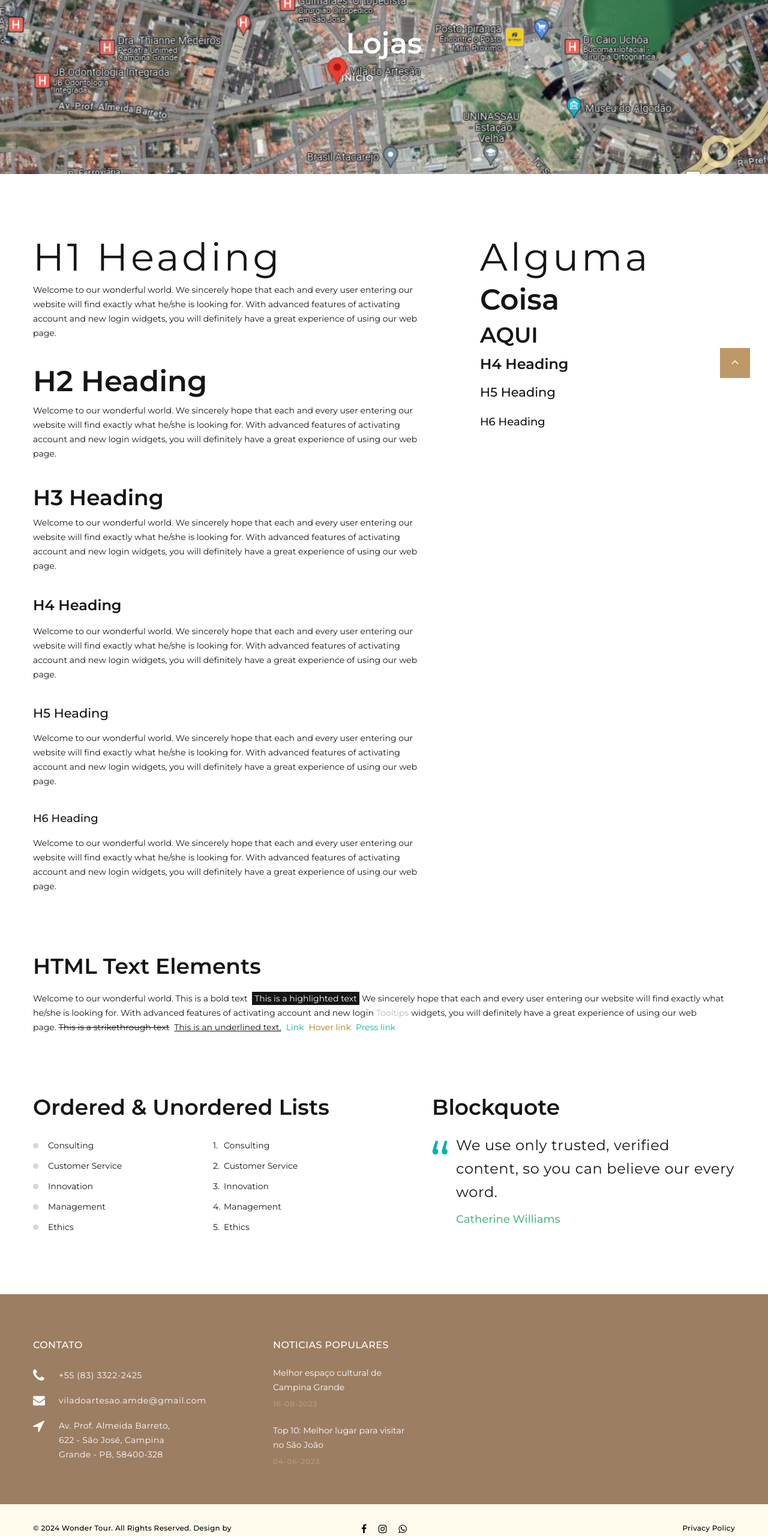
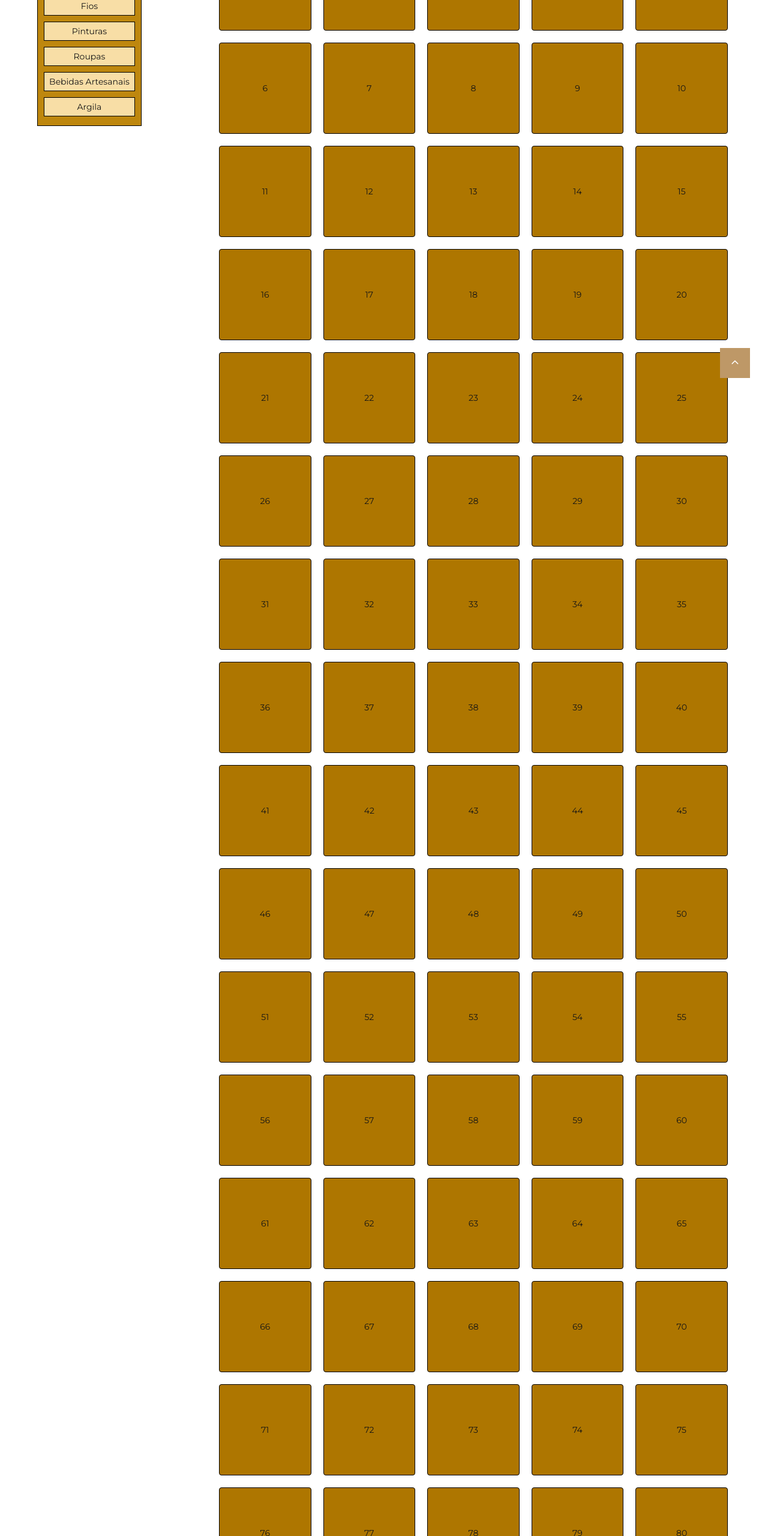
Before and after one commit to EstherGLima/ProjetoVilaDoArtesao, a plain HTML site: page site/stores.html in a window 1280 px wide. Shown: the part 240-2800 px from the top of the page at 60% size. Drawn offline with Linux system fonts and the light colour scheme.

Commit message:
page stores

```diff
--- /dev/null
+++ b/site/js/cards.js
@@ -0,0 +1,19 @@
+// Dados dos cards
+const cardsData = Array.from({ length: 83 }, (_, i) => i + 1);
+
+// Função para criar os cards
+function createCards() {
+  const container = document.querySelector(".card-container");
+  container.innerHTML = "";
+  cardsData.forEach((card) => {
+    const cardElement = document.createElement("div");
+    cardElement.classList.add("card");
+    cardElement.innerText = card;
+    cardElement.addEventListener("click", () => {
+      window.location.href = loja / `${card}`.html;
+    });
+    container.appendChild(cardElement);
+  });
+}
+
+createCards();
--- a/site/stores.html
+++ b/site/stores.html
@@ -2,20 +2,96 @@
 <html class="wide wow-animation" lang="en">
   <head>
     <title>Lojas</title>
-    <meta name="format-detection" content="telephone=no">
-    <meta name="viewport" content="width=device-width, height=device-height, initial-scale=1.0, maximum-scale=1.0, user-scalable=0">
-    <meta http-equiv="X-UA-Compatible" content="IE=edge">
-    <meta charset="utf-8">
-    <link rel="icon" href="fotos/logo1.jpg" type="image/x-icon">
+    <meta name="format-detection" content="telephone=no" />
+    <meta
+      name="viewport"
+      content="width=device-width, height=device-height, initial-scale=1.0, maximum-scale=1.0, user-scalable=0"
+    />
+    <meta http-equiv="X-UA-Compatible" content="IE=edge" />
+    <meta charset="utf-8" />
+    <link rel="icon" href="fotos/logo1.jpg" type="image/x-icon" />
     <!-- Stylesheets-->
-    <link rel="stylesheet" type="text/css" href="//fonts.googleapis.com/css?family=Montserrat:400,500,600,700%7CPoppins:400%7CTeko:300,400">
-    <link rel="stylesheet" href="css/bootstrap.css">
-    <link rel="stylesheet" href="css/fonts.css">
-    <link rel="stylesheet" href="css/style.css">
-    <style>.ie-panel{display: none;background: #212121;padding: 10px 0;box-shadow: 3px 3px 5px 0 rgba(0,0,0,.3);clear: both;text-align:center;position: relative;z-index: 1;} html.ie-10 .ie-panel, html.lt-ie-10 .ie-panel {display: block;}</style>
+    <link
+      rel="stylesheet"
+      type="text/css"
+      href="//fonts.googleapis.com/css?family=Montserrat:400,500,600,700%7CPoppins:400%7CTeko:300,400"
+    />
+    <link rel="stylesheet" href="css/bootstrap.css" />
+    <link rel="stylesheet" href="css/fonts.css" />
+    <link rel="stylesheet" href="css/style.css" />
+    <style>
+      .ie-panel {
+        display: none;
+        background: #212121;
+        padding: 10px 0;
+        box-shadow: 3px 3px 5px 0 rgba(0, 0, 0, 0.3);
+        clear: both;
+        text-align: center;
+        position: relative;
+        z-index: 1;
+      }
+      html.ie-10 .ie-panel,
+      html.lt-ie-10 .ie-panel {
+        display: block;
+      }
+      .card-filter {
+        display: flex;
+        flex-direction: row;
+        justify-content: space-around;
+      }
+      .card-container {
+        display: grid;
+        grid-template-columns:  repeat(5, 1fr);
+        grid-gap: 10px;
+        justify-content: space-around;
+        transition: margin-right 0.5s ease;
+      }
+      .card {
+        display: flex;
+        align-items: center;
+        justify-content: center;
+        width: 12vw;
+        height: 19vh;
+        align-items: center;
+        background-color: #ae7600;
+        border: 1px solid #000;
+        margin: 5px;
+        cursor: pointer;
+      }
+      .filter-card-container {
+        display: flex;
+        flex-direction: column;
+        align-items: center;
+        justify-content: start;
+        padding: 10px;
+        background-color: #be870e;
+        border: 1px solid #000;
+        height: max-content;
+      }
+
+      .filter-card {
+        background-color: #f8dea6;
+        border: 1px solid #000;
+        width: 100%;
+        margin: 5px;
+        padding: 3px;
+        cursor: pointer;
+        text-align: center;
+      }
+
+
+    </style>
   </head>
   <body>
-    <div class="ie-panel"><a href="http://windows.microsoft.com/en-US/internet-explorer/"><img src="images/ie8-panel/warning_bar_0000_us.jpg" height="42" width="820" alt="You are using an outdated browser. For a faster, safer browsing experience, upgrade for free today."></a></div>
+    <div class="ie-panel">
+      <a href="http://windows.microsoft.com/en-US/internet-explorer/"
+        ><img
+          src="images/ie8-panel/warning_bar_0000_us.jpg"
+          height="42"
+          width="820"
+          alt="You are using an outdated browser. For a faster, safer browsing experience, upgrade for free today."
+      /></a>
+    </div>
     <div class="preloader">
       <div class="preloader-body">
         <div class="cssload-container">
@@ -29,24 +105,60 @@
       <header class="section page-header">
         <!-- RD Navbar-->
         <div class="rd-navbar-wrap">
-          <nav class="rd-navbar rd-navbar-corporate" data-layout="rd-navbar-fixed" data-sm-layout="rd-navbar-fixed" data-md-layout="rd-navbar-fixed" data-md-device-layout="rd-navbar-fixed" data-lg-layout="rd-navbar-static" data-lg-device-layout="rd-navbar-fixed" data-xl-layout="rd-navbar-static" data-xl-device-layout="rd-navbar-static" data-xxl-layout="rd-navbar-static" data-xxl-device-layout="rd-navbar-static" data-lg-stick-up-offset="46px" data-xl-stick-up-offset="46px" data-xxl-stick-up-offset="106px" data-lg-stick-up="true" data-xl-stick-up="true" data-xxl-stick-up="true">
-            <div class="rd-navbar-collapse-toggle rd-navbar-fixed-element-1" data-rd-navbar-toggle=".rd-navbar-collapse"><span></span></div>
+          <nav
+            class="rd-navbar rd-navbar-corporate"
+            data-layout="rd-navbar-fixed"
+            data-sm-layout="rd-navbar-fixed"
+            data-md-layout="rd-navbar-fixed"
+            data-md-device-layout="rd-navbar-fixed"
+            data-lg-layout="rd-navbar-static"
+            data-lg-device-layout="rd-navbar-fixed"
+            data-xl-layout="rd-navbar-static"
+            data-xl-device-layout="rd-navbar-static"
+            data-xxl-layout="rd-navbar-static"
+            data-xxl-device-layout="rd-navbar-static"
+            data-lg-stick-up-offset="46px"
+            data-xl-stick-up-offset="46px"
+            data-xxl-stick-up-offset="106px"
+            data-lg-stick-up="true"
+            data-xl-stick-up="true"
+            data-xxl-stick-up="true"
+          >
+            <div
+              class="rd-navbar-collapse-toggle rd-navbar-fixed-element-1"
+              data-rd-navbar-toggle=".rd-navbar-collapse"
+            >
+              <span></span>
+            </div>
             <div class="rd-navbar-aside-outer">
               <div class="rd-navbar-aside">
                 <!-- RD Navbar Panel-->
                 <div class="rd-navbar-panel">
                   <!-- RD Navbar Toggle-->
-                  <button class="rd-navbar-toggle" data-rd-navbar-toggle=".rd-navbar-nav-wrap"><span></span></button>
+                  <button
+                    class="rd-navbar-toggle"
+                    data-rd-navbar-toggle=".rd-navbar-nav-wrap"
+                  >
+                    <span></span>
+                  </button>
                   <!-- RD Navbar Brand-->
                   <div class="rd-navbar-brand">
-                    <!--Brand--><a class="brand" href="index.html"><img src="fotos/logo5.png" alt="" width="225" height="18"/></a>
+                    <!--Brand--><a class="brand" href="index.html"
+                      ><img
+                        src="fotos/logo5.png"
+                        alt=""
+                        width="225"
+                        height="18"
+                    /></a>
                   </div>
                 </div>
                 <div class="rd-navbar-aside-right rd-navbar-collapse">
                   <ul class="rd-navbar-corporate-contacts">
                     <li>
                       <div class="unit unit-spacing-xs">
-                        <div class="unit-left"><span class="icon fa fa-clock-o"></span></div>
+                        <div class="unit-left">
+                          <span class="icon fa fa-clock-o"></span>
+                        </div>
                         <div class="unit-body">
                           <p>10:00<span>am</span> — 17:00<span>pm</span></p>
                         </div>
@@ -54,30 +166,53 @@
                     </li>
                     <li>
                       <div class="unit unit-spacing-xs">
-                        <div class="unit-left"><span class="icon fa fa-phone"></span></div>
-                        <div class="unit-body"><a class="link-phone" href="tel:#">+55 (83) 3322-2425</a></div>
+                        <div class="unit-left">
+                          <span class="icon fa fa-phone"></span>
+                        </div>
+                        <div class="unit-body">
+                          <a class="link-phone" href="tel:#"
+                            >+55 (83) 3322-2425</a
+                          >
+                        </div>
                       </div>
                     </li>
+                  </ul>
                 </div>
               </div>
             </div>
             <div class="rd-navbar-main-outer">
               <div class="rd-navbar-main">
                 <div class="rd-navbar-nav-wrap">
-                  <ul class="list-inline list-inline-md rd-navbar-corporate-list-social">
-                    <li><a class="icon fa fa-facebook" href="https://www.facebook.com/viladoartesaocg/?locale=pt_BR"></a></li>
-                    <li><a class="icon fa fa-instagram" href="https://www.instagram.com/viladoartesaocg?igsh=MXFxYnNnNDFsMnJwaA=="></a></li>
+                  <ul
+                    class="list-inline list-inline-md rd-navbar-corporate-list-social"
+                  >
+                    <li>
+                      <a
+                        class="icon fa fa-facebook"
+                        href="https://www.facebook.com/viladoartesaocg/?locale=pt_BR"
+                      ></a>
+                    </li>
+                    <li>
+                      <a
+                        class="icon fa fa-instagram"
+                        href="https://www.instagram.com/viladoartesaocg?igsh=MXFxYnNnNDFsMnJwaA=="
+                      ></a>
+                    </li>
                     <li><a class="icon fa fa-whatsapp" href="#"></a></li>
                   </ul>
                   <!-- RD Navbar Nav-->
                   <ul class="rd-navbar-nav">
-                    <li class="rd-nav-item "><a class="rd-nav-link" href="index.html">Início</a>
+                    <li class="rd-nav-item">
+                      <a class="rd-nav-link" href="index.html">Início</a>
                     </li>
-                    <li class="rd-nav-item active"><a class="rd-nav-link" href="stores.html">Lojas</a>
+                    <li class="rd-nav-item active">
+                      <a class="rd-nav-link" href="stores.html">Lojas</a>
                     </li>
-                    <li class="rd-nav-item"><a class="rd-nav-link" href="about.html">Sobre</a>
+                    <li class="rd-nav-item">
+                      <a class="rd-nav-link" href="about.html">Sobre</a>
                     </li>
-                    <li class="rd-nav-item"><a class="rd-nav-link" href="contact-us.html">Contato</a>
+                    <li class="rd-nav-item">
+                      <a class="rd-nav-link" href="contact-us.html">Contato</a>
                     </li>
                   </ul>
                 </div>
@@ -86,115 +221,20 @@
           </nav>
         </div>
       </header>
-      <!-- Breadcrumbs -->
-      <section class="breadcrumbs-custom-inset">
-        <div class="breadcrumbs-custom context-dark bg-overlay-60">
-          <div class="container">
-            <h2 class="breadcrumbs-custom-title">Lojas</h2>
-            <ul class="breadcrumbs-custom-path">
-              <li><a href="index.html">Inicio</a></li>
-              <li class="active">Lojas</li>
-            </ul>
+      <!-- Base typography-->
+      <section class="card-filter">
+        <div class="filter-card-container">
+          <div class="filter-card" data-type="filter">Categorias</div>
+          <div class="filter-card" data-type="Madeira">Madeira</div>
+          <div class="filter-card" data-type="Fios">Fios</div>
+          <div class="filter-card" data-type="Pinturas">Pinturas</div>
+          <div class="filter-card" data-type="Roupas">Roupas</div>
+          <div class="filter-card" data-type="Bebidas Artesanais">
+            Bebidas Artesanais
           </div>
-          <div class="box-position" style="background-image: url(fotos/image.png);"></div>
+          <div class="filter-card" data-type="Argila">Argila</div>
         </div>
-      </section>
-      <!-- Base typography-->
-      <section class="section section-sm section-first bg-default text-left">
-        <div class="container">
-          <div class="row row-40 flex-lg-row-reverse justify-content-xl-between">
-            <div class="col-xl-5 d-none d-xl-block">
-              <div class="offset-left-xl-45">
-                <h1>Alguma</h1>
-                <h2>Coisa</h2>
-                <h3>AQUI</h3>
-                <h4>H4 Heading</h4>
-                <h5>H5 Heading</h5>
-                <h6>H6 Heading</h6>
-              </div>
-            </div>
-            <div class="col-xl-7">
-              <ul class="list-xl box-typography">
-                <li>
-                  <h1>H1 Heading</h1>
-                  <p>Welcome to our wonderful world. We sincerely hope that each and every user entering our website will find exactly what he/she is looking for. With advanced features of activating account and new login widgets, you will definitely have a great experience of using our web page.</p>
-                </li>
-                <li>
-                  <h2>H2 Heading</h2>
-                  <p>Welcome to our wonderful world. We sincerely hope that each and every user entering our website will find exactly what he/she is looking for. With advanced features of activating account and new login widgets, you will definitely have a great experience of using our web page.</p>
-                </li>
-                <li>
-                  <h3>H3 Heading</h3>
-                  <p>Welcome to our wonderful world. We sincerely hope that each and every user entering our website will find exactly what he/she is looking for. With advanced features of activating account and new login widgets, you will definitely have a great experience of using our web page.</p>
-                </li>
-                <li>
-                  <h4>H4 Heading</h4>
-                  <p>Welcome to our wonderful world. We sincerely hope that each and every user entering our website will find exactly what he/she is looking for. With advanced features of activating account and new login widgets, you will definitely have a great experience of using our web page.</p>
-                </li>
-                <li>
-                  <h5>H5 Heading</h5>
-                  <p>Welcome to our wonderful world. We sincerely hope that each and every user entering our website will find exactly what he/she is looking for. With advanced features of activating account and new login widgets, you will definitely have a great experience of using our web page.</p>
-                </li>
-                <li>
-                  <h6>H6 Heading</h6>
-                  <p>Welcome to our wonderful world. We sincerely hope that each and every user entering our website will find exactly what he/she is looking for. With advanced features of activating account and new login widgets, you will definitely have a great experience of using our web page.</p>
-                </li>
-              </ul>
-            </div>
-          </div>
-        </div>
-      </section>
-      <!-- HTML Text Elements-->
-      <section class="section section-sm bg-default text-left">
-        <div class="container">
-          <h3>HTML Text Elements</h3>
-          <p class="text-block">Welcome to our wonderful world. This is a bold text
-            <mark>This is a highlighted text</mark>We sincerely hope that each and every user entering our website will find exactly what he/she is looking for. With advanced features of activating account and new login<span class="tooltip-custom" data-toggle="tooltip" data-placement="top" title="Default text">Tooltips</span>widgets, you will definitely have a great experience of using our web page.<span class="text-strike">This is a strikethrough text</span><span class="text-underline">This is an underlined text.</span><a href="#">Link</a><a class="link-hover" href="#">Hover link</a><a class="link-active" href="#">Press link</a>
-          </p>
-        </div>
-      </section>
-
-      <!-- Lists and Blockquote-->
-      <section class="section section-sm section-last bg-default text-left">
-        <div class="container">
-          <div class="row row-60 row-md-80 row-lg-90">
-            <div class="col-lg-8 col-xl-6">
-              <h3>Ordered & Unordered Lists</h3>
-              <div class="row row-sm row-30">
-                <div class="col-sm-6">
-                  <ul class="list-marked">
-                    <li>Consulting</li>
-                    <li>Customer Service</li>
-                    <li>Innovation</li>
-                    <li>Management</li>
-                    <li>Ethics</li>
-                  </ul>
-                </div>
-                <div class="col-sm-6">
-                  <ol class="list-ordered">
-                    <li>Consulting</li>
-                    <li>Customer Service</li>
-                    <li>Innovation</li>
-                    <li>Management</li>
-                    <li>Ethics</li>
-                  </ol>
-                </div>
-              </div>
-            </div>
-            <div class="col-lg-8 col-xl-6">
-              <div class="offset-left-xl-65">
-                <h3>Blockquote</h3>
-                <!-- Quote Classic-->
-                <article class="quote-classic">
-                  <div class="quote-classic-text">
-                    <p class="q">We use only trusted, verified content, so you can believe our every word.</p>
-                  </div>
-                  <h6 class="quote-classic-cite">Catherine Williams</h6>
-                </article>
-              </div>
-            </div>
-          </div>
-        </div>
+        <div class="card-container"></div>
       </section>
 
       <footer class="section footer-corporate context-dark">
@@ -208,20 +248,39 @@
                     <ul class="footer-contacts d-inline-block d-sm-block">
                       <li>
                         <div class="unit">
-                          <div class="unit-left"><span class="icon fa fa-phone"></span></div>
-                          <div class="unit-body"><a class="link-phone" href="tel:#">+55 (83) 3322-2425</a></div>
+                          <div class="unit-left">
+                            <span class="icon fa fa-phone"></span>
+                          </div>
+                          <div class="unit-body">
+                            <a class="link-phone" href="tel:#"
+                              >+55 (83) 3322-2425</a
+                            >
+                          </div>
                         </div>
                       </li>
                       <li>
                         <div class="unit">
-                          <div class="unit-left"><span class="icon fa fa-envelope"></span></div>
-                          <div class="unit-body"><a class="link-aemail" href="mailto:#">viladoartesao.amde@gmail.com</a></div>
+                          <div class="unit-left">
+                            <span class="icon fa fa-envelope"></span>
+                          </div>
+                          <div class="unit-body">
+                            <a class="link-aemail" href="mailto:#"
+                              >viladoartesao.amde@gmail.com</a
+                            >
+                          </div>
                         </div>
                       </li>
                       <li>
                         <div class="unit">
-                          <div class="unit-left"><span class="icon fa fa-location-arrow"></span></div>
-                          <div class="unit-body"><a class="link-location" href="#">Av. Prof. Almeida Barreto, 622 - São José, Campina Grande - PB, 58400-328</a></div>
+                          <div class="unit-left">
+                            <span class="icon fa fa-location-arrow"></span>
+                          </div>
+                          <div class="unit-body">
+                            <a class="link-location" href="#"
+                              >Av. Prof. Almeida Barreto, 622 - São José,
+                              Campina Grande - PB, 58400-328</a
+                            >
+                          </div>
                         </div>
                       </li>
                     </ul>
@@ -231,17 +290,25 @@
               <div class="col-sm-6 col-md-5 col-lg-3 col-xl-4">
                 <div class="oh-desktop">
                   <div class="wow slideInDown" data-wow-delay="0s">
-                    <h6 class="text-spacing-100 text-uppercase">Noticias populares</h6>
+                    <h6 class="text-spacing-100 text-uppercase">
+                      Noticias populares
+                    </h6>
                     <!-- Post Minimal 2-->
                     <article class="post post-minimal-2">
-                      <p class="post-minimal-2-title"><a href="#">Melhor espaço cultural de Campina Grande</a></p>
+                      <p class="post-minimal-2-title">
+                        <a href="#">Melhor espaço cultural de Campina Grande</a>
+                      </p>
                       <div class="post-minimal-2-time">
                         <time datetime="2019-05-04">16-08-2023</time>
                       </div>
                     </article>
                     <!-- Post Minimal 2-->
                     <article class="post post-minimal-2">
-                      <p class="post-minimal-2-title"><a href="#">Top 10: Melhor lugar para visitar no São João</a></p>
+                      <p class="post-minimal-2-title">
+                        <a href="#"
+                          >Top 10: Melhor lugar para visitar no São João</a
+                        >
+                      </p>
                       <div class="post-minimal-2-time">
                         <time datetime="2019-05-04">04-06-2023</time>
                       </div>
@@ -250,28 +317,43 @@
                 </div>
               </div>
               <div class="col-sm-11 col-md-7 col-lg-5 col-xl-4">
-                <div class="oh-desktop">
-
-                </div>
+                <div class="oh-desktop"></div>
               </div>
             </div>
           </div>
         </div>
         <div class="footer-corporate-bottom-panel">
           <div class="container">
-            <div class="row justfy-content-xl-space-berween row-10 align-items-md-center2">
+            <div
+              class="row justfy-content-xl-space-berween row-10 align-items-md-center2"
+            >
               <div class="col-sm-6 col-md-4 text-sm-right text-md-center">
                 <div>
                   <ul class="list-inline list-inline-sm footer-social-list-2">
-                    <li><a class="icon fa fa-facebook" href="#https://www.facebook.com/viladoartesaocg/?locale=pt_BR"></a></li>
-                    <li><a class="icon fa fa-instagram" href="https://www.instagram.com/viladoartesaocg?igsh=MXFxYnNnNDFsMnJwaA=="></a></li>
+                    <li>
+                      <a
+                        class="icon fa fa-facebook"
+                        href="#https://www.facebook.com/viladoartesaocg/?locale=pt_BR"
+                      ></a>
+                    </li>
+                    <li>
+                      <a
+                        class="icon fa fa-instagram"
+                        href="https://www.instagram.com/viladoartesaocg?igsh=MXFxYnNnNDFsMnJwaA=="
+                      ></a>
+                    </li>
                     <li><a class="icon fa fa-whatsapp" href="#"></a></li>
                   </ul>
                 </div>
               </div>
               <div class="col-sm-6 col-md-4 order-sm-first">
                 <!-- Rights-->
-                <p class="rights"><span>&copy;&nbsp;</span><span class="copyright-year"></span><span>&nbsp;</span><span>Wonder Tour</span>. All Rights Reserved. Design by <a href="https://www.templatemonster.com">TemplateMonster</a></p>
+                <p class="rights">
+                  <span>&copy;&nbsp;</span><span class="copyright-year"></span
+                  ><span>&nbsp;</span><span>Wonder Tour</span>. All Rights
+                  Reserved. Design by
+                  <a href="https://www.templatemonster.com">TemplateMonster</a>
+                </p>
               </div>
               <div class="col-sm-6 col-md-4 text-md-right">
                 <p class="rights"><a href="#">Privacy Policy</a></p>
@@ -285,6 +367,7 @@
     <div class="snackbars" id="form-output-global"></div>
     <!-- Javascript-->
     <script src="js/core.min.js"></script>
+    <script src="js/cards.js"></script>
     <script src="js/script.js"></script>
   </body>
 </html>
```
Also changed, not shown: site/devpage.html (+9 -15 lines).
